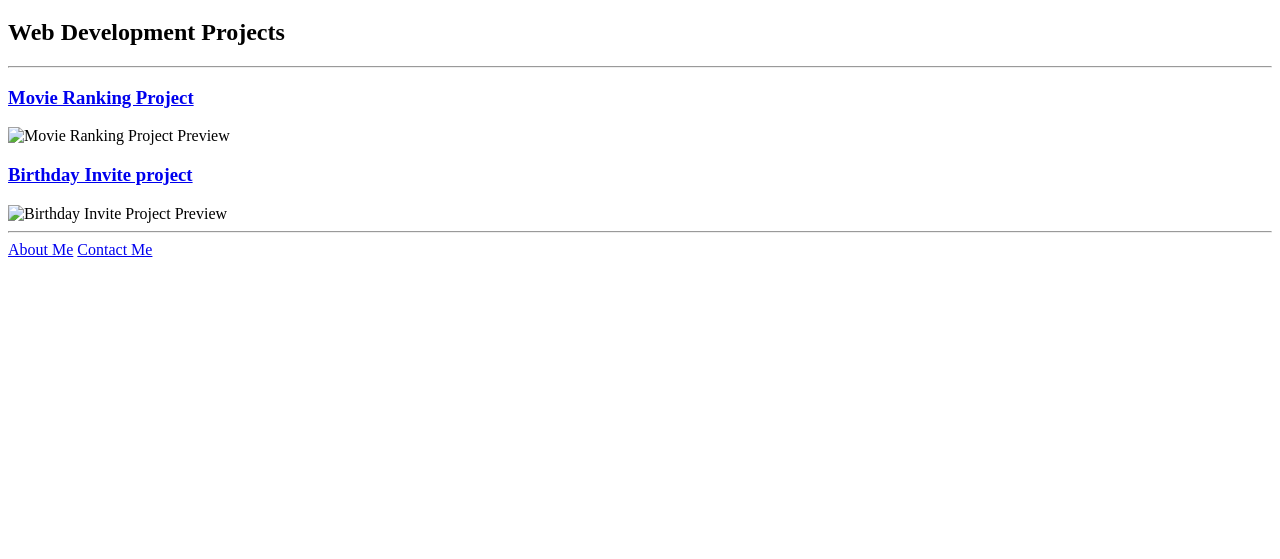
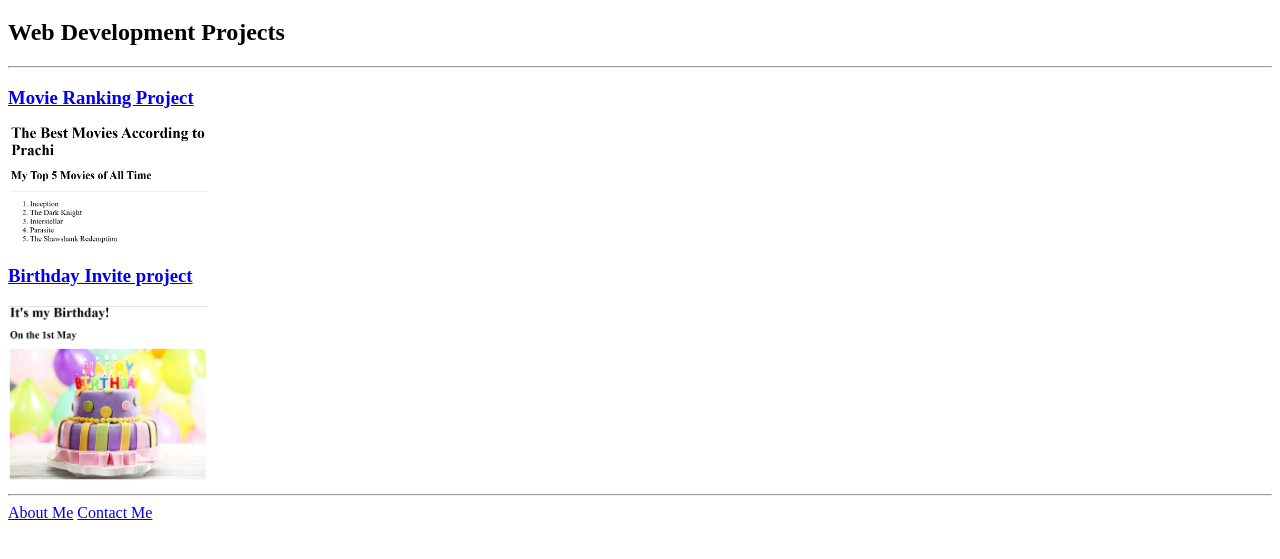
Before and after one commit to pra511996/html-portfolio, a plain HTML site: page index.html in a window 1280 px wide. Shown: the part 61-620 px from the top of the page. Drawn offline with Linux system fonts and the light colour scheme.

Commit message:
Update links and images in index.html

```diff
--- a/index.html
+++ b/index.html
@@ -10,13 +10,13 @@
    <h1>Welcome to Prachi's Portfolio</h1>
    <h2>Web Development Projects</h2>
    <hr />
-   <h3><a href="../Movie Ranking">Movie Ranking Project</a></h3>
-   <img src="../Movie Ranking image.png" alt="Movie Ranking Project Preview" width="200"/>
-   <h3><a href="../Birthday Invite">Birthday Invite project</a></h3>
-   <img src="../Birthday Invite image.png" alt="Birthday Invite Project Preview" width="200"/>
+   <h3><a href="./public/movie-ranking.html">Movie Ranking Project</a></h3>
+   <img src="./assets/images/Movie Ranking image.png" alt="Movie Ranking Project Preview" width="200"/>
+   <h3><a href="./public/birthday-invite.html">Birthday Invite project</a></h3>
+   <img src="./assets/images/Birthday Invite image.png" alt="Birthday Invite Project Preview" width="200"/>
    <hr />
-   <a href="../About Me">About Me</a>
-   <a href="../Contact">Contact Me</a>
+   <a href="./public/about.html">About Me</a>
+   <a href="./public/contact.html">Contact Me</a>
 </body>
 
 </html>
```
